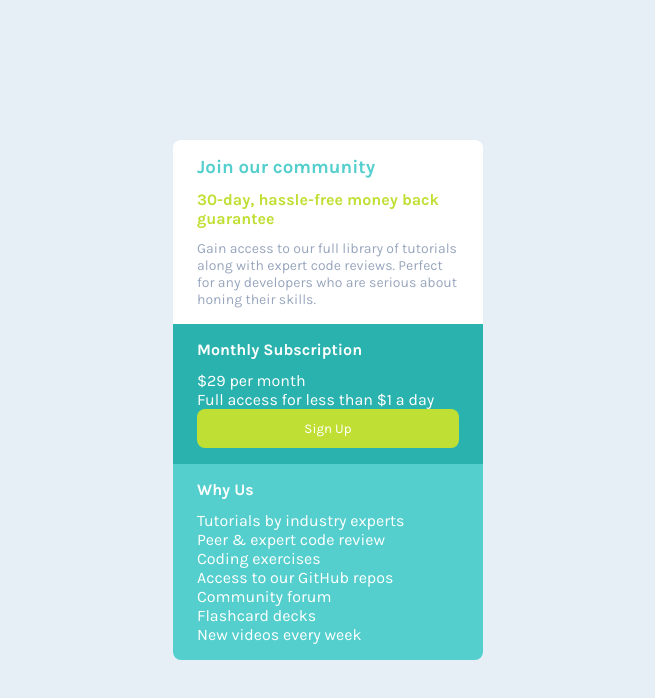
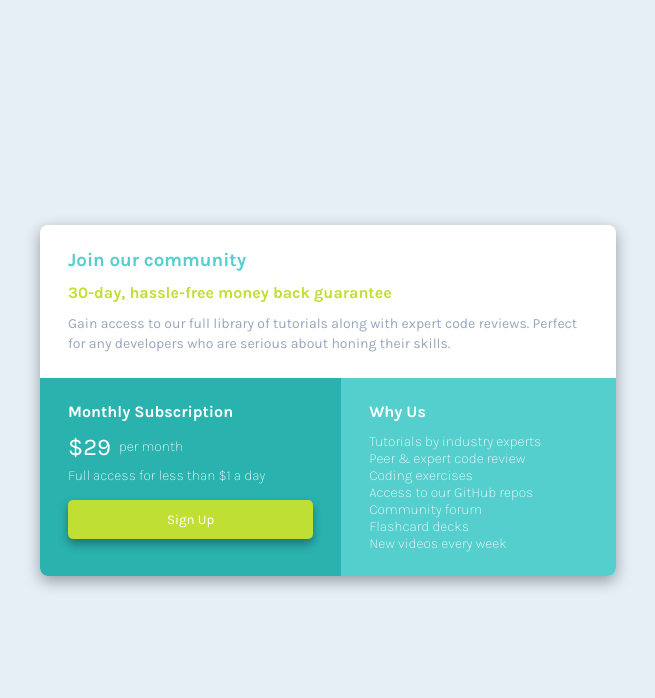
Before and after one commit to 197naveen/single-price-grid-component, a plain HTML site: page index.html in a window 1280 px wide. Shown: the whole page, without its empty margins (312-967 px from the left). Drawn offline with Linux system fonts and the light colour scheme.

Commit message:
new files added

```diff
--- a/index.html
+++ b/index.html
@@ -11,7 +11,7 @@
   <link rel="stylesheet" href="/single-price-grid-component/stye.css">
   <link rel="preconnect" href="https://fonts.googleapis.com">
   <link rel="preconnect" href="https://fonts.gstatic.com" crossorigin>
-  <link href="https://fonts.googleapis.com/css2?family=Karla:wght@400;700&display=swap" rel="stylesheet">
+  <link href="https://fonts.googleapis.com/css2?family=Karla:wght@200;300;400;700&display=swap" rel="stylesheet">
   <title>Frontend Mentor | Single Price Grid Component</title>
 
 </head>
@@ -22,24 +22,24 @@
     <section class="join-our-community">
       <h3>Join our community</h3>
       <h4 class="color1">30-day, hassle-free money back guarantee</h4>
-      <p>Gain access to our full library of tutorials along with expert code reviews.
+      <p class="fs2">Gain access to our full library of tutorials along with expert code reviews.
         Perfect for any developers who are serious about honing their skills.</p>
     </section>
 
     <section class="monthly-subscription">
       <h4>Monthly Subscription</h4>
-      <div>
-        <span class="price">&dollar;29</span>
-        <span class="price-per-month">per month</span>
-        <p>Full access for less than &dollar;1 a day</p>
+      <div class="price-range">
+        <div class="price">&dollar;29</div>
+        <div class="price-per-month">per month</div>
+      </div>
+        <p class="fs1">Full access for less than &dollar;1 a day</p>
         <button type="submit">Sign Up</button>
-      </div>
 
     </section>
 
     <section class="why-us">
       <h4>Why Us</h4>
-      <p>
+      <p class="fs1">
         Tutorials by industry experts<br>
         Peer &amp; expert code review<br>
         Coding exercises<br>
--- a/stye.css
+++ b/stye.css
@@ -21,7 +21,7 @@ body {
     flex-direction: row;
     justify-content: center;
     align-items: center;
-
+    box-shadow: rgba(0, 0, 0, 0.35) 0px 5px 10px;
 }
 
 main {
@@ -29,6 +29,8 @@ main {
     max-width: 19.375rem;
     border-radius: 8px;
     overflow: hidden;
+    box-shadow: rgba(0, 0, 0, 0.35) 0px 5px 15px;
+    margin: 2.5rem 2.5rem;
 }
 
 .join-our-community,
@@ -43,13 +45,16 @@ main {
 }
 
 .join-our-community>p {
-    font-size: 0.875rem;
+    font-size: 0.75rem;
     color: var(--grayish-blue);
+    font-weight: 400;
+    line-height: 1.25rem;
 }
 
 .color1 {
     color: var(--bright-yellow);
 }
+
 
 h3,
 h4 {
@@ -67,10 +72,30 @@ button {
     color: white;
     font-family: var(--font1);
     width: 100%;
-    border-radius: 8px;
+    border-radius: 5px;
     border: none;
     padding: 0.75rem;
     background-color: var(--bright-yellow);
+    margin-top: 1rem;
+    box-shadow: rgba(0, 0, 0, 0.35) 0px 5px 10px;
+}
+
+.price-range {
+    display: flex;
+    flex-direction: row;
+    justify-content: flex-start;
+    align-items: center;
+    padding-bottom: 6px;
+}
+
+.price {
+    font-size: 1.5rem;
+    padding-right: 0.5rem;
+}
+
+.price-per-month {
+    font-size: 0.875rem;
+    font-weight: 200;
 }
 
 /* effects for why-us section */
@@ -79,3 +104,55 @@ button {
     background-color: var(--light-cyan);
     color: white;
 }
+
+/* font size for monthly-subscription and why-us component */
+
+.fs1 {
+    font-size: 0.875rem;
+    color: white;
+    font-weight: 200;
+}
+
+
+
+@media screen and (min-width:500px) {
+    main {
+        max-width: 36rem;
+        height: auto;
+        display: grid;
+        grid-template-areas: 'fc1 fc1' 'fc2 fc3';
+        grid-template-columns: auto auto;
+        grid-template-rows: auto auto;
+    }
+
+    .join-our-community {
+        grid-area: fc1;
+    }
+
+    .monthly-subscription {
+        grid-area: fc2;
+    }
+
+    .why-us {
+        grid-area: fc3;
+    }
+
+    .join-our-community,
+    .monthly-subscription,
+    .why-us {
+        padding: 1.5rem 1.75rem;
+    }
+
+    .join-our-community>p {
+        font-size: 0.875rem;
+        color: var(--grayish-blue);
+        font-weight: 400;
+        line-height: 1.25rem;
+    }
+}
+
+@media screen and (min-width:500px) and (max-width:610px) {
+    main {
+        margin: 2.5rem 2.5rem;
+    }
+}
```
